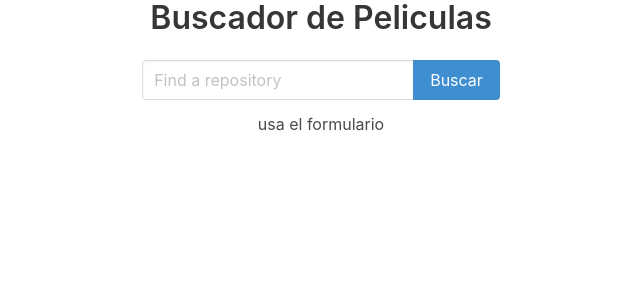
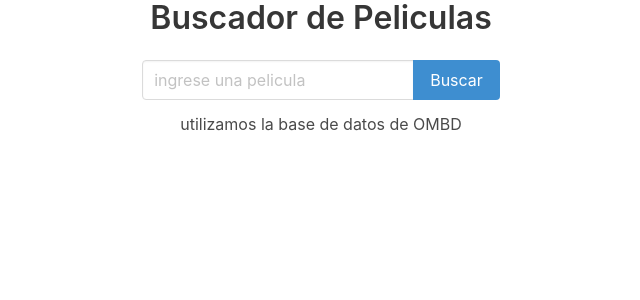
Before and after one commit to fedeatanasoff/react-movie-omdb, a React (Create React App) app: page / in a window 1280 px wide. Shown: the top 300 px of the page, without its empty margins (319-959 px from the left). Built offline with nearby package versions, Linux system fonts and the light colour scheme.

Commit message:
404 ok y haciendo un componente button para volver al home

```diff
--- a/src/App.css
+++ b/src/App.css
@@ -22,3 +22,10 @@
   width: 250px;
   margin-top: 1rem;
 }
+
+.not-found {
+  margin-top: 1rem;
+  display: flex;
+  flex-direction: column;
+  align-items: center;
+}
--- a/src/App.js
+++ b/src/App.js
@@ -4,6 +4,7 @@ import { Home } from "./pages/Home";
 import { Details } from "./pages/Details";
 import "./App.css";
 import "bulma/css/bulma.css";
+import NotFound from "./pages/NotFound";
 
 class App extends Component {
   render() {
@@ -12,6 +13,7 @@ class App extends Component {
         <Switch>
           <Route exact path="/" component={Home} />
           <Route path="/details/:id" component={Details} />
+          <Route component={NotFound} />
         </Switch>
       </div>
     );
--- /dev/null
+++ b/src/components/ButtonToHome.jsx
@@ -0,0 +1,12 @@
+import React from "react";
+import { Link } from "react-router-dom";
+
+const ButtonToHome = () => {
+  return (
+    <Link to="/" className="button">
+      Volver al Inicio
+    </Link>
+  );
+};
+
+export default ButtonToHome;
--- a/src/components/SearchForm.jsx
+++ b/src/components/SearchForm.jsx
@@ -36,7 +36,7 @@ export class SearchForm extends Component {
             type="text"
             className="input"
             onChange={this.handleChange}
-            placeholder="Find a repository"
+            placeholder="ingrese una pelicula"
           />
         </div>
         <div className="control">
--- a/src/pages/Details.jsx
+++ b/src/pages/Details.jsx
@@ -1,5 +1,6 @@
 import React, { Component } from "react";
 import PropTypes from "prop-types";
+import ButtonToHome from "../components/ButtonToHome";
 
 const API_KEY = "e84027a3";
 
@@ -25,17 +26,13 @@ export class Details extends Component {
       });
   }
 
-  goBack = () => {
-    window.history.back();
-  };
-
   render() {
     console.log("props => ", this.props);
     console.log(this.state);
     return (
       <div>
         <h1>{this.state.movie.Title}</h1>
-        <button onClick={this.goBack}>volver</button>
+        <ButtonToHome />
       </div>
     );
   }
--- a/src/pages/Home.jsx
+++ b/src/pages/Home.jsx
@@ -30,7 +30,11 @@ export class Home extends Component {
         <Title>Buscador de Peliculas</Title>
         <div className="centrado">
           <SearchForm handleResults={this.handleResults} />
-          {useSearch ? this.renderResults() : <p>usa el formulario</p>}
+          {useSearch ? (
+            this.renderResults()
+          ) : (
+            <p>utilizamos la base de datos de OMBD </p>
+          )}
         </div>
       </div>
     );
--- /dev/null
+++ b/src/pages/NotFound.jsx
@@ -0,0 +1,14 @@
+import React from "react";
+import ButtonToHome from "../components/ButtonToHome";
+
+const NotFound = () => {
+  return (
+    <div className="not-found">
+      <h1 className="title is-1">404</h1>
+      <h4 className="subtitle is-4">Pagina no encontrada</h4>
+      <ButtonToHome />
+    </div>
+  );
+};
+
+export default NotFound;
```
